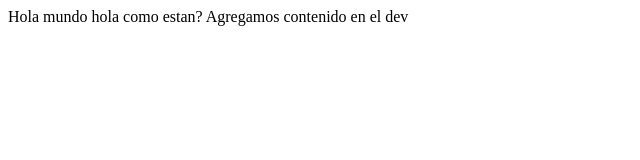
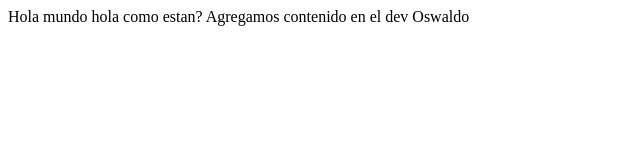
Before and after one commit to OswaldOniSango/proyecto-git-20211001, a plain HTML site: page index.html in a window 1280 px wide. Shown: the full height of the page, 0-640 px from the left. Drawn offline with Linux system fonts and the light colour scheme.

Commit message:
Modificamos el index

```diff
--- a/index.html
+++ b/index.html
@@ -12,6 +12,6 @@
     hola como estan?
 
     Agregamos contenido en el dev
-
+ Oswaldo
 </body>
 </html>
```
